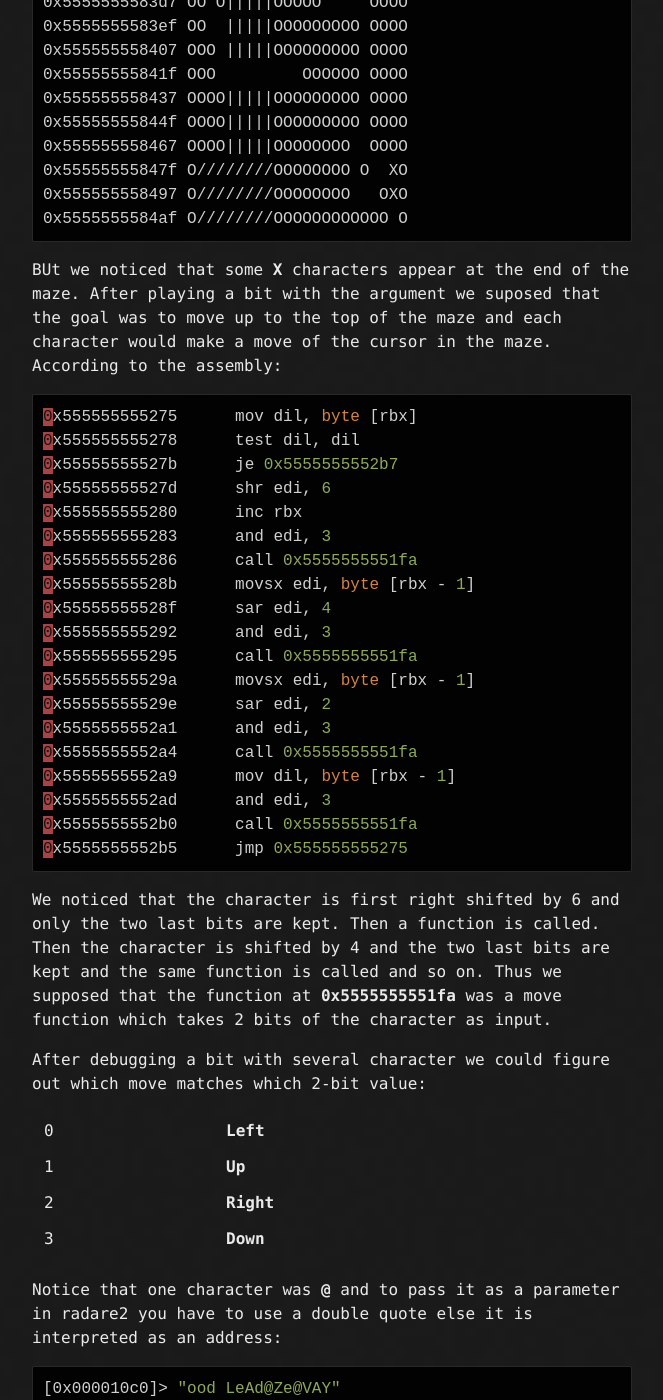
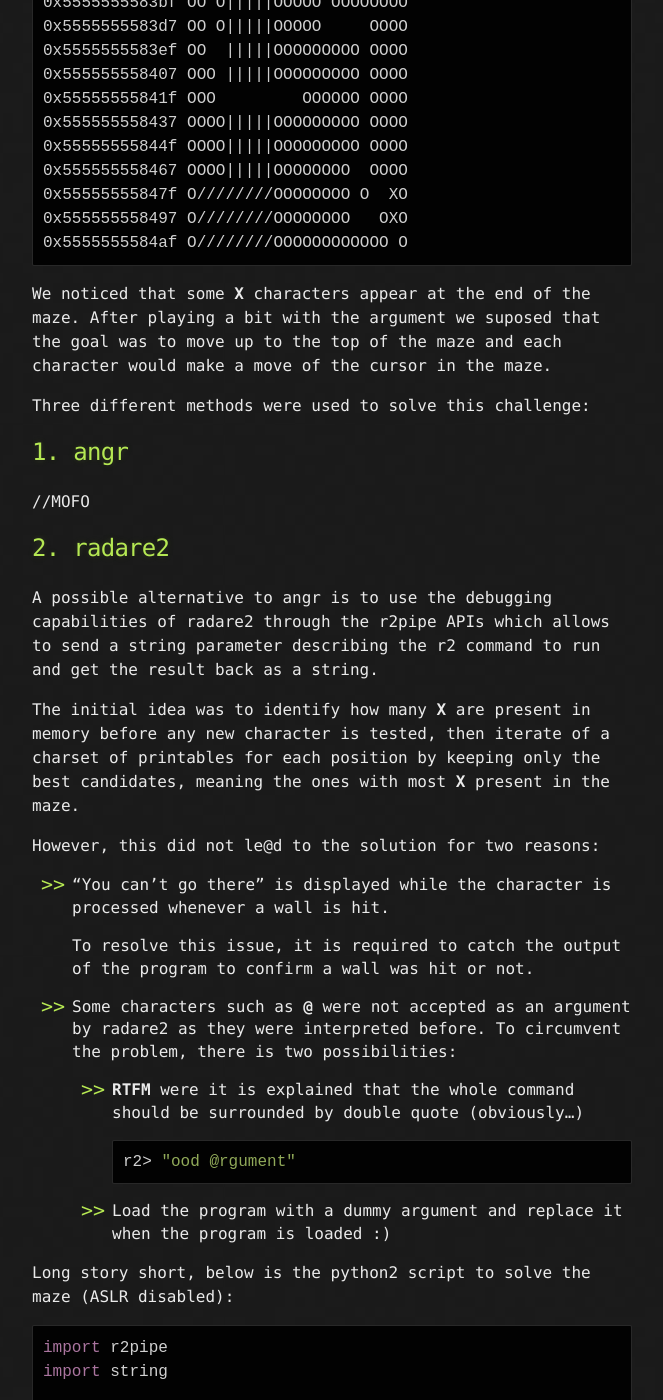
Before and after one commit to duksctf/duksctf.github.io, a Jekyll site: the page built from _posts/2019-09-30-GreHack-Delayed-Memories-The-Grid.md, in a window 1280 px wide and 1400 px high, scrolled down 4896 px. Shown: the whole window, without its empty margins (308-971 px from the left). Built offline with Jekyll 4.4.1, drawn with Linux system fonts in a browser that asks for light colours; some of the changed text lies outside the part shown.

Commit message:
azox addition to GH19 write-up

````diff
--- a/_posts/2019-09-30-GreHack-Delayed-Memories-The-Grid.md
+++ b/_posts/2019-09-30-GreHack-Delayed-Memories-The-Grid.md
@@ -118,7 +118,7 @@ nth paddr      vaddr      len size section type  string
 47  0x000034c8 0x000044c8 23  24   .data   ascii OOOOOOOOOOOOOOOOOOOOOOO
 ```
 
-They seems to represent a maze.
+Indeed, it seems that the combination of some strings were repsetning a maze.
 
 We first noticed that the given argument should be 11 characters long or the program exits:
 ```nasm
@@ -193,9 +193,141 @@ You can't go there!
 0x5555555584af O////////OOOOOOOOOOOO O
 ```
 
-BUt we noticed that some **X** characters appear at the end of the maze. After playing a bit with
+We noticed that some **X** characters appear at the end of the maze. After playing a bit with
 the argument we suposed that the goal was to move up to the top of the maze and each character
-would make a move of the cursor in the maze. According to the assembly:
+would make a move of the cursor in the maze.
+
+Three different methods were used to solve this challenge:
+
+## 1. angr
+//MOFO
+
+## 2. radare2
+A possible alternative to angr is to use the debugging capabilities of radare2 through the r2pipe APIs which allows to send a string parameter describing the r2 command to run and get the result back as a string.
+
+The initial idea was to identify how many **X** are present in memory before any new character is tested, then iterate of a charset of printables for each position by keeping only the best candidates, meaning the ones with most **X** present in the maze.
+
+However, this did not le@d to the solution for two reasons:
+
+* "You can't go there" is displayed while the character is processed whenever a wall is hit.
+
+  To resolve this issue, it is required to catch the output of the program to confirm a wall was hit or not.
+
+* Some characters such as **@** were not accepted as an argument by radare2 as they were interpreted before. To circumvent the problem, there is two possibilities:
+
+  * **RTFM** were it is explained that the whole command should be surrounded by double quote (obviously...)
+  ```shell
+  r2> "ood @rgument"
+  ```
+
+  * Load the program with a dummy argument and replace it when the program is loaded :)
+
+Long story short, below is the python2 script to solve the maze (ASLR disabled):
+
+
+```python
+import r2pipe
+import string
+
+charset = string.printable
+
+def test_candidates (p,y):
+    l = []
+    # Initial pattern
+    for s in p:
+        # argument = good char + test char + padding
+        arg=s + "A"*(11-y)
+
+        print "[Testing] " + arg
+
+        # Launching r2 with debug/write mode enable
+        r = r2pipe.open("thegrid_80f6b0f70565a2de15eab05c3ad603d18399bc2af1eabf870da6f2e4955b2a17", flags=["-d","-w"])
+
+        # Reload with arguments
+        r.cmd('ood ' + "A"*11)
+
+        # Analyze binary
+        r.cmd('aaaa')
+
+        # Continue execution until argument is in rdi register
+        r.cmd('dcu main+0x1f1')
+
+        # Dump register address
+        rdi=r.cmd('dr rdi')
+
+        # Seek rdi
+        r.cmd('s ' + rdi)
+
+        # Write the real argument to be tested @rdi
+        t=arg.encode("hex")
+        r.cmd('w '+ ''.join(['\\x'+t[u:u+2] for u in range(0,len(t),2)]))
+
+        # Continue execution until the test loop
+        r.cmd('dcu main+0x20d')
+
+        # Perform y times the loop, before new chars are tested
+        for u in range(y):
+            r.cmd('dcu main+0x20d')
+
+        # Dump memory and identify how many X were added
+        smem = r.cmd('fs strings; f').split("\n")[4].split(" ")[0]
+        v=(r.cmd('pr 1152 @'+smem).replace("\x00","\n")).count('X')
+
+        # Testing loop
+        for x in charset:
+            # argument = good char + test char + padding
+            arg=s + x + "A"*(11-y-1)
+
+            # Launch r2 with debug/write mode enbale
+            r = r2pipe.open("thegrid_80f6b0f70565a2de15eab05c3ad603d18399bc2af1eabf870da6f2e4955b2a17", flags=["-d","-w"])
+
+            # Reload with arguments
+            r.cmd('ood ' + "A"*11)
+
+            # Seek rdi
+            r.cmd('s ' + rdi)
+
+            # Write the real argument to be tested @rdi
+            t=arg.encode("hex")
+            r.cmd('w '+ ''.join(['\\x'+t[u:u+2] for u in range(0,len(t),2)]))
+
+            # Continue execution until the test loop
+            r.cmd('dcu main+0x20d')
+
+            # Perform y+1 times the loop to test the new char
+            for u in range(y+1):
+                w=r.cmd('dcu main+0x20d')
+
+            buf=r.cmd('pr 1152 @'+smem).replace("\x00","\n")
+
+            # print buf
+            # If error message is not displayed and more X than the initial pattern add it to the candidates
+            if "can't" not in w and buf.count('X') > v:
+                print "\t[GOOD] " + arg + "\n\n"
+                l.append(arg[:y+1])
+            # If argument is correct, "Nice job" is displayed meaning that the flag was found
+            if "Nice" in w:
+                print "\n\n[FLAG] " + arg
+                exit()
+            # /!\\ Don't forget to quit the current r2 process or you'll have an invasion of zombie processes
+            r.quit()
+    # Return list of candidates
+    return l
+
+flag = ""
+candidates = [flag]
+
+for y in range(len(flag),12):
+    candidates = test_candidates(candidates,y)
+    print "[CANDIDATES] "
+    print candidates
+
+```
+
+
+## 3. ReverseFu
+
+According to the assembly:
 
 ```nasm
 0x555555555275      mov dil, byte [rbx]
````
